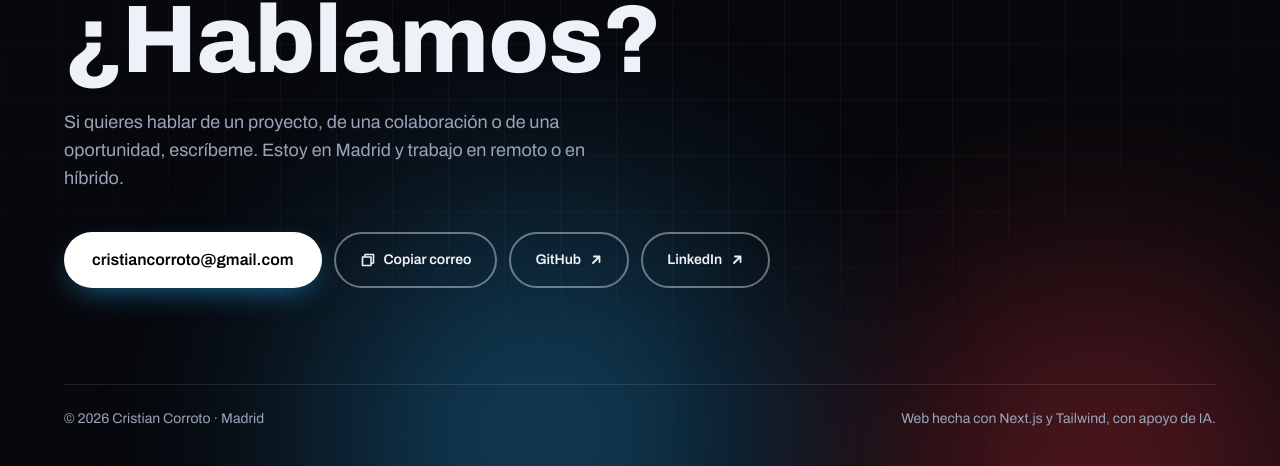
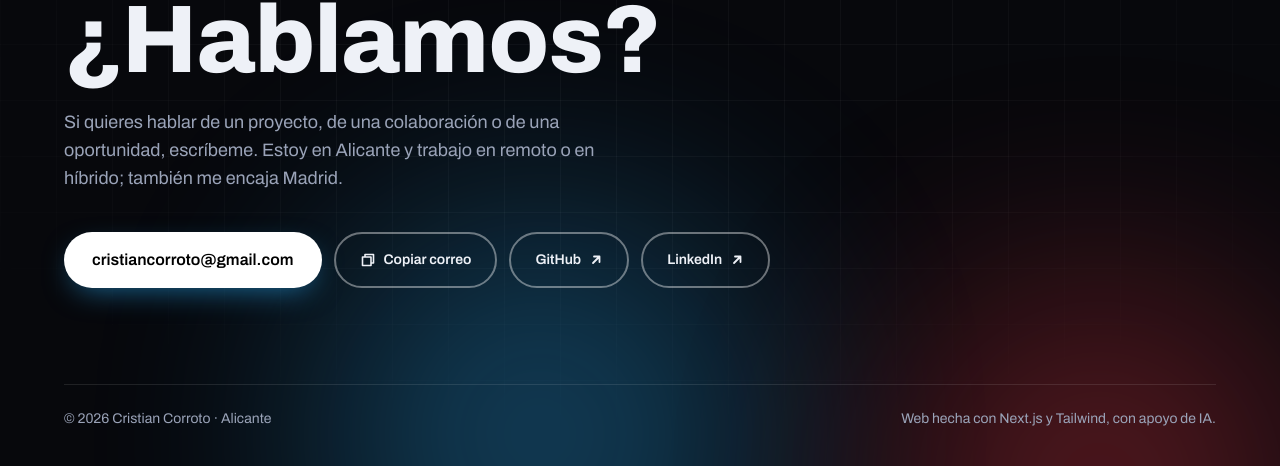
Before and after one commit to cristian-corroto/portfolio, a Next.js app: page /proyectos/jothanph-fotografia/ in a window 1280 px wide. Shown: the part 2458-2924 px from the top of the page. Built offline with nearby package versions, Linux system fonts and the light colour scheme; no server answers.

Commit message:
Ubicación: Alicante, abierto a remoto y a Madrid

```diff
--- a/app/layout.tsx
+++ b/app/layout.tsx
@@ -12,7 +12,7 @@ const urlSitio = process.env.NEXT_PUBLIC_SITE_URL ?? "http://localhost:3000";
 
 const titulo = "Cristian Corroto · Desarrollador junior";
 const descripcion =
-  "Portfolio de Cristian Corroto: desarrollador junior (DAM) en Madrid. Java, desarrollo web y desarrollo asistido por IA.";
+  "Portfolio de Cristian Corroto: desarrollador junior (DAM) en Alicante, abierto a remoto y a Madrid. Java, desarrollo web y desarrollo asistido por IA.";
 
 export const metadata: Metadata = {
   metadataBase: new URL(urlSitio),
--- a/components/Contacto.tsx
+++ b/components/Contacto.tsx
@@ -77,8 +77,8 @@ export default function Contacto() {
         <div className="mx-auto max-w-6xl">
           <h2 className="rotulo text-[clamp(3.6rem,11vw,6rem)]">¿Hablamos?</h2>
           <p className="mt-6 max-w-[52ch] text-lg text-suave">
-            Si quieres hablar de un proyecto, de una colaboración o de una oportunidad, escríbeme. Estoy en Madrid y
-            trabajo en remoto o en híbrido.
+            Si quieres hablar de un proyecto, de una colaboración o de una oportunidad, escríbeme. Estoy en Alicante y
+            trabajo en remoto o en híbrido; también me encaja Madrid.
           </p>
 
           <div className="mt-10 flex flex-col gap-3 sm:flex-row sm:flex-wrap sm:items-center">
@@ -136,7 +136,7 @@ export default function Contacto() {
           </div>
 
           <footer className="mt-24 flex flex-col gap-1 border-t border-hilo pt-6 text-sm text-suave sm:flex-row sm:justify-between">
-            <p>© 2026 Cristian Corroto · Madrid</p>
+            <p>© 2026 Cristian Corroto · Alicante</p>
             <p>Web hecha con Next.js y Tailwind, con apoyo de IA.</p>
           </footer>
         </div>
--- a/components/Portada.tsx
+++ b/components/Portada.tsx
@@ -59,7 +59,7 @@ export default function Portada() {
           animate={{ opacity: 1, y: 0 }}
           transition={t({ duration: 0.6, delay: 1.7, ease: llegada })}
         >
-          Desarrollador junior en Madrid. Construyo apps y webs{" "}
+          Desarrollador junior en Alicante. Construyo apps y webs{" "}
           <Trazo forma="subrayado" color="var(--color-ia)" retraso={2.3}>
             con IA
           </Trazo>{" "}
```
Also changed, not shown: 1 other file (tests, documents, lock files or other folders).
